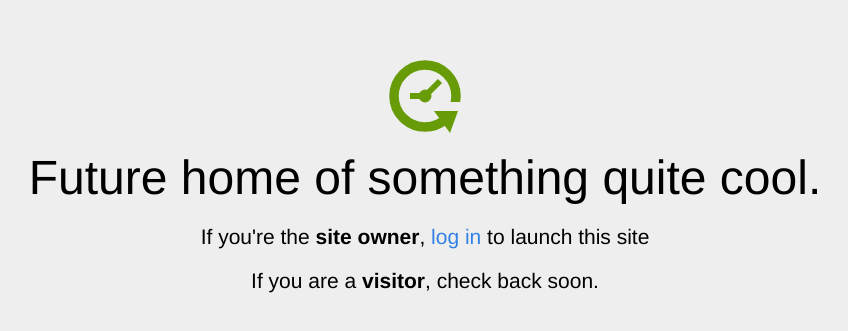
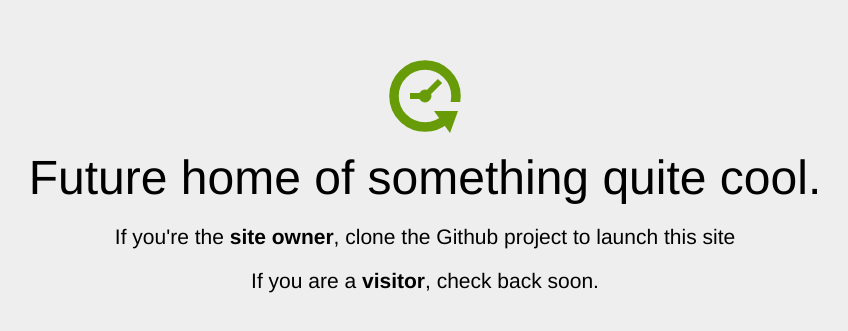
Before and after one commit to ATecem/atecem.github.io, a plain HTML site: page index.html in a window 1280 px wide. Shown: the part 131-462 px from the top of the page, without its empty margins (215-1063 px from the left). Drawn offline with Linux system fonts and the light colour scheme.

Commit message:
updated links

```diff
--- a/index.html
+++ b/index.html
@@ -70,7 +70,7 @@ a {
     <div class="col-md-12">
       <div class="main-icon text-success"><span class="uxicon uxicon-clock-refresh"></span></div>
       <h1>Future home of something quite cool.</h1>
-      <p class="lead">If you're the <strong>site owner</strong>, <a href="/cpanel">log in</a> to launch this site</p>
+      <p class="lead">If you're the <strong>site owner</strong>, clone the Github project to launch this site</p>
       <p class="lead">If you are a <strong>visitor</strong>, check back soon.</p>
     </div>
   </div>
```
